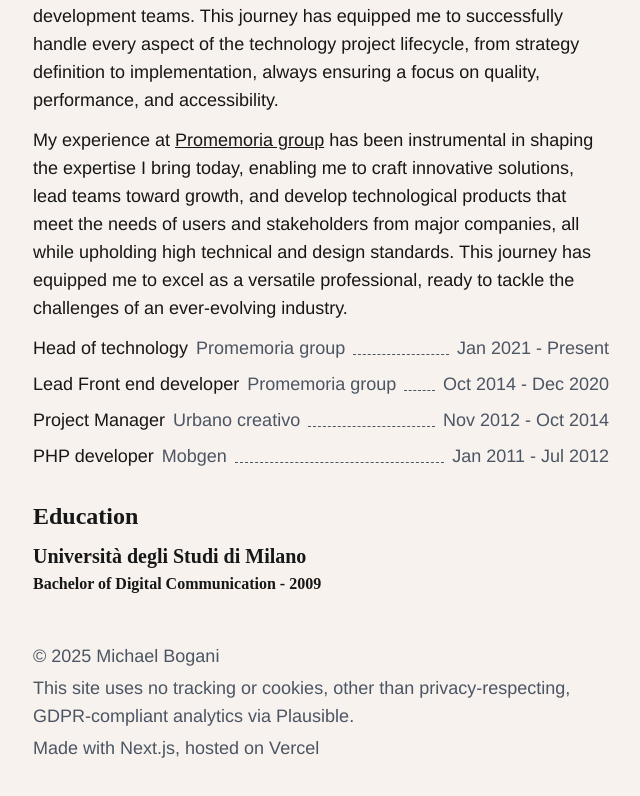
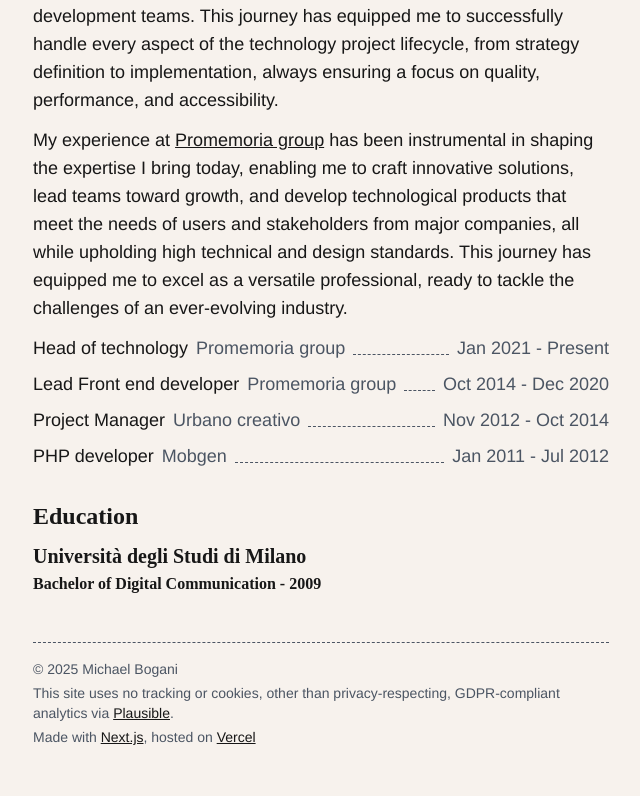
Before and after one commit to ilboga/ilboga-front, a Next.js app: page / in a window 1280 px wide. Shown: the part 646-1442 px from the top of the page, without its empty margins (319-959 px from the left). Built offline with nearby package versions, Linux system fonts and the light colour scheme.

Commit message:
style: footer and links

```diff
--- a/components/footer.jsx
+++ b/components/footer.jsx
@@ -1,12 +1,18 @@
 export default function Footer() {
   return (
-    <footer className="flex flex-col max-w-xl mx-auto pt-10 pb-6 space-y-1 text-md text-gray-600">
-      <p>© 2025 Michael Bogani</p>
+    <footer className="flex flex-col max-w-xl mx-auto pt-10 pb-6 space-y-1 text-sm text-gray-600">
+      <p className="border-t border-gray-600 border-dashed pt-4">
+        © 2025 Michael Bogani
+      </p>
       <p>
         This site uses no tracking or cookies, other than privacy-respecting,
-        GDPR-compliant analytics via Plausible.
+        GDPR-compliant analytics via{" "}
+        <a href="https://plausible.io/">Plausible</a>.
       </p>
-      <p>Made with Next.js, hosted on Vercel</p>
+      <p>
+        Made with <a href="https://nextjs.org/">Next.js</a>, hosted on{" "}
+        <a href="https://vercel.com/">Vercel</a>
+      </p>
     </footer>
   );
 }
```
